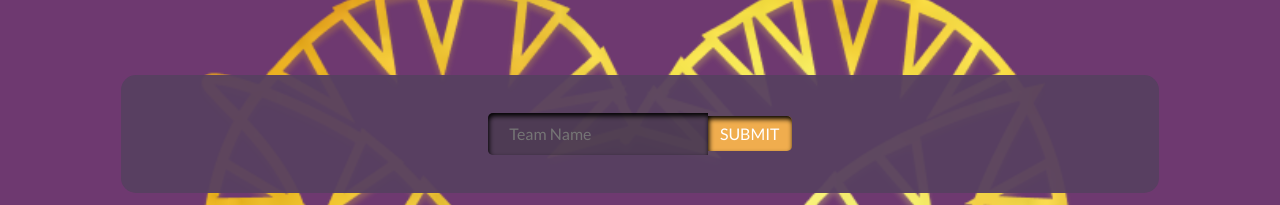
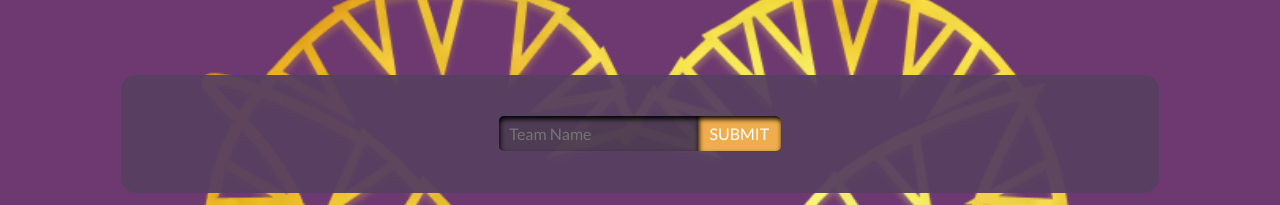
Before and after one commit to Dwayne-B/labor-day-matches, a React (Create React App) app: page / in a window 1280 px wide. Shown: the top 205 px of the page. Built offline with nearby package versions, Linux system fonts and the light colour scheme.

Commit message:
final touch

```diff
--- a/src/components/Form/form.css
+++ b/src/components/Form/form.css
@@ -22,5 +22,5 @@ input[placeholder="Team Name"] {
   border-radius: 5px 0 0 5px;
   background: rgba(63, 53, 67, 0.4);
   color: white;
-  padding: 2%;
+  padding: 0 1%;
 }
--- a/src/components/Match/match.css
+++ b/src/components/Match/match.css
@@ -1,7 +1,10 @@
 #match-container #start {
   border-radius: 5px;
 }
+
 #match-container {
+  overflow-x: hidden;
+
   display: flex;
   flex-direction: column;
   justify-content: space-around;
```
